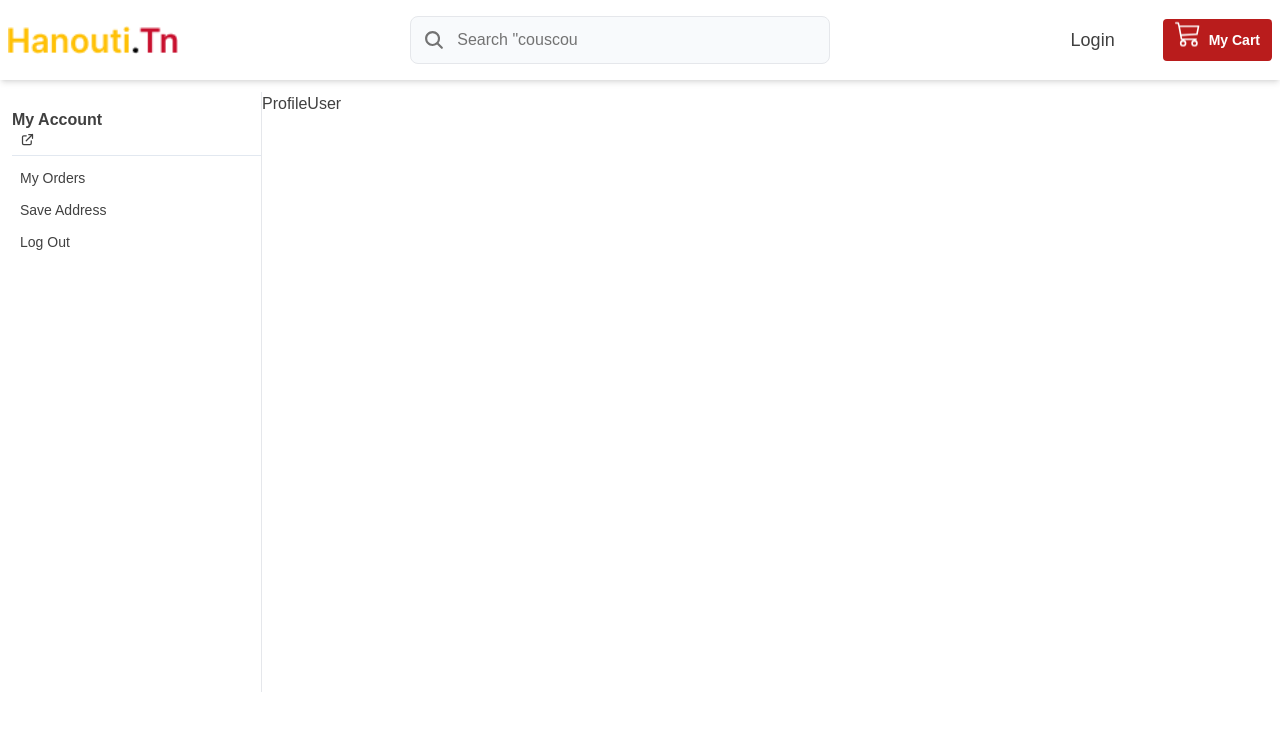
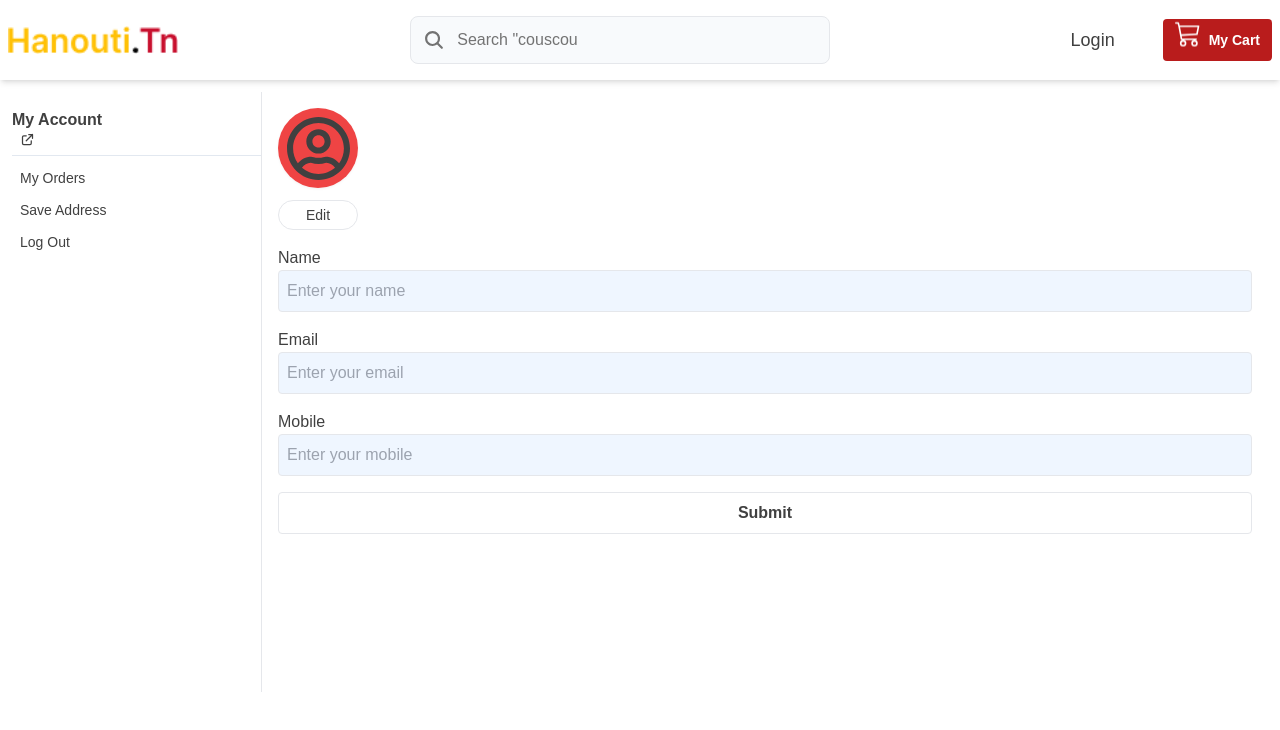
Before and after one commit to aminammar1/TunisianShop-NextJS, a Next.js app in the folder client/: page /dashboard/profile in a window 1280 px wide. Shown: the top 730 px of the page. Built offline with nearby package versions, Linux system fonts and the light colour scheme; no server answers.

Commit message:
add user profile update and avatar upload functionality

```diff
--- a/client/app/api/GlobalApi.js
+++ b/client/app/api/GlobalApi.js
@@ -37,6 +37,14 @@ const GlobalApi = {
     url: '/api/user/user-details',
     method: 'get',
   },
+  uploadAvatar: {
+    url: '/api/user/upload-avatar',
+    method: 'put',
+  },
+  updateProfilUser: {
+    url: '/api/user/update-user',
+    method: 'put',
+  },
 }
 
 export default GlobalApi
--- a/client/app/dashboard/page.js
+++ /dev/null
@@ -1,3 +0,0 @@
-export default function DashboardPage() {
-  return <div>Welcome to the Dashboard!</div>
-}
--- /dev/null
+++ b/client/components/UserAvatar.jsx
@@ -0,0 +1,78 @@
+'use client'
+
+import React, { useState } from 'react'
+import { FaRegUserCircle } from 'react-icons/fa'
+import { useDispatch, useSelector } from 'react-redux'
+import GlobalApi from '@/app/api/GlobalApi'
+import Axios from '@/utils/Axios'
+import AxiosToastError from '@/utils/AxiosToastError'
+import { updatedAvatar } from '@/store/userSlice'
+import { IoClose } from 'react-icons/io5'
+
+export default function UserAvatar() {
+  const user = useSelector((state) => state.user)
+  const dispatch = useDispatch()
+  const [loading, setLoading] = useState(false)
+
+  const handleSubmit = async (e) => {
+    e.preventDefault()
+  }
+
+  const handleUpload = async (e) => {
+    const file = e.target.files[0]
+
+    if (!file) {
+      return
+    }
+    const formData = new FormData()
+    formData.append('avatar', file)
+
+    try {
+      setLoading(true)
+      const response = await Axios({
+        ...GlobalApi.uploadAvatar,
+        data: formData,
+      })
+
+      const { data: responseData } = response
+      dispatch(updatedAvatar(responseData.data.avatar))
+    } catch (error) {
+      AxiosToastError(error)
+    } finally {
+      setLoading(false)
+    }
+  }
+
+  return (
+    <section className="fixed top-0 bottom-0 left-0 right-0 bg-neutral-900 bg-opacity-60 p-4 flex items-center justify-center">
+      <div className="bg-white max-w-sm w-full rounded p-4 flex flex-col items-center justify-center">
+        <button
+          onClick={close}
+          className="text-neutral-800 w-fit block ml-auto"
+        >
+          <IoClose size={20} />
+        </button>
+        <div className="w-20 h-20 bg-red-500 flex items-center justify-center rounded-full overflow-hidden drop-shadow-sm">
+          {user.avatar ? (
+            <img alt={user.name} src={user.avatar} className="w-full h-full" />
+          ) : (
+            <FaRegUserCircle size={65} />
+          )}
+        </div>
+        <form onSubmit={handleSubmit}>
+          <label htmlFor="uploadProfile">
+            <div className="border border-primary-200 cursor-pointer hover:bg-primary-200 px-4 py-1 rounded text-sm my-3">
+              {loading ? 'Loading...' : 'Upload'}
+            </div>
+            <input
+              onChange={handleUpload}
+              type="file"
+              id="uploadProfile"
+              className="hidden"
+            />
+          </label>
+        </form>
+      </div>
+    </section>
+  )
+}
--- a/client/components/profile-user/ProfileUser.jsx
+++ b/client/components/profile-user/ProfileUser.jsx
@@ -1,5 +1,130 @@
-import React from 'react'
+'use client'
+
+import React, { useState, useEffect } from 'react'
+import { useDispatch, useSelector } from 'react-redux'
+import { FaRegUserCircle } from 'react-icons/fa'
+import UserAvatar from '../UserAvatar'
+import Axios from '@/utils/Axios'
+import GlobalApi from '@/app/api/GlobalApi'
+import toast from 'react-hot-toast'
+import AxiosToastError from '@/utils/AxiosToastError'
+import { setUser } from '@/store/userSlice'
+import fetchUserDetails from '@/utils/UserDetails'
 
 export default function ProfileUser() {
-  return <div>ProfileUser</div>
+  const user = useSelector((state) => state.user)
+  const dispatch = useDispatch()
+  const [loading, setLoading] = useState(false)
+  const [openProfileAvatarEdit, setProfileAvatarEdit] = useState(false)
+
+  const [userData, setUserData] = useState({
+    name: user.name,
+    email: user.email,
+    mobile: user.mobile,
+  })
+
+  useEffect(() => {
+    setUserData({
+      name: user.name,
+      email: user.email,
+      mobile: user.mobile,
+    })
+  }, [user])
+
+  const handlechange = (e) => {
+    setUserData({ ...userData, [e.target.name]: e.target.value })
+  }
+
+  const handleSubmit = async (e) => {
+    e.preventDefault()
+
+    try {
+      setLoading(true)
+      const response = await Axios({
+        ...GlobalApi.updateProfilUser,
+        data: userData,
+      })
+
+      const { data: responseData } = response
+
+      if (responseData.success) {
+        toast.success(responseData.message)
+        const userData = await fetchUserDetails()
+        dispatch(setUser(userData.data))
+      }
+    } catch (error) {
+      AxiosToastError(error)
+    } finally {
+      setLoading(false)
+    }
+  }
+
+  return (
+    <div className="p-4">
+      {/**profile upload and display image */}
+      <div className="w-20 h-20 bg-red-500 flex items-center justify-center rounded-full overflow-hidden drop-shadow-sm">
+        {user.avatar ? (
+          <img alt={user.name} src={user.avatar} className="w-full h-full" />
+        ) : (
+          <FaRegUserCircle size={65} />
+        )}
+      </div>
+      <button
+        onClick={() => setProfileAvatarEdit(true)}
+        className="text-sm min-w-20 border border-primary-100 hover:border-primary-200 hover:bg-primary-200 px-3 py-1 rounded-full mt-3"
+      >
+        Edit
+      </button>
+
+      {openProfileAvatarEdit && (
+        <UserAvatar close={() => setProfileAvatarEdit(false)} />
+      )}
+
+      {/**name, mobile , email, change password */}
+      <form className="my-4 grid gap-4" onSubmit={handleSubmit}>
+        <div className="grid">
+          <label>Name</label>
+          <input
+            type="text"
+            placeholder="Enter your name"
+            className="p-2 bg-blue-50 outline-none border focus-within:border-primary-200 rounded"
+            value={userData.name}
+            name="name"
+            onChange={handlechange}
+            required
+          />
+        </div>
+        <div className="grid">
+          <label htmlFor="email">Email</label>
+          <input
+            type="email"
+            id="email"
+            placeholder="Enter your email"
+            className="p-2 bg-blue-50 outline-none border focus-within:border-primary-200 rounded"
+            value={userData.email}
+            name="email"
+            onChange={handlechange}
+            required
+          />
+        </div>
+        <div className="grid">
+          <label htmlFor="mobile">Mobile</label>
+          <input
+            type="text"
+            id="mobile"
+            placeholder="Enter your mobile"
+            className="p-2 bg-blue-50 outline-none border focus-within:border-primary-200 rounded"
+            value={userData.mobile}
+            name="mobile"
+            onChange={handlechange}
+            required
+          />
+        </div>
+
+        <button className="border px-4 py-2 font-semibold hover:bg-primary-100 border-primary-100 text-primary-200 hover:text-neutral-800 rounded">
+          {loading ? 'Loading...' : 'Submit'}
+        </button>
+      </form>
+    </div>
+  )
 }
```
Also changed, not shown: 1 other file (tests, documents, lock files or other folders).
